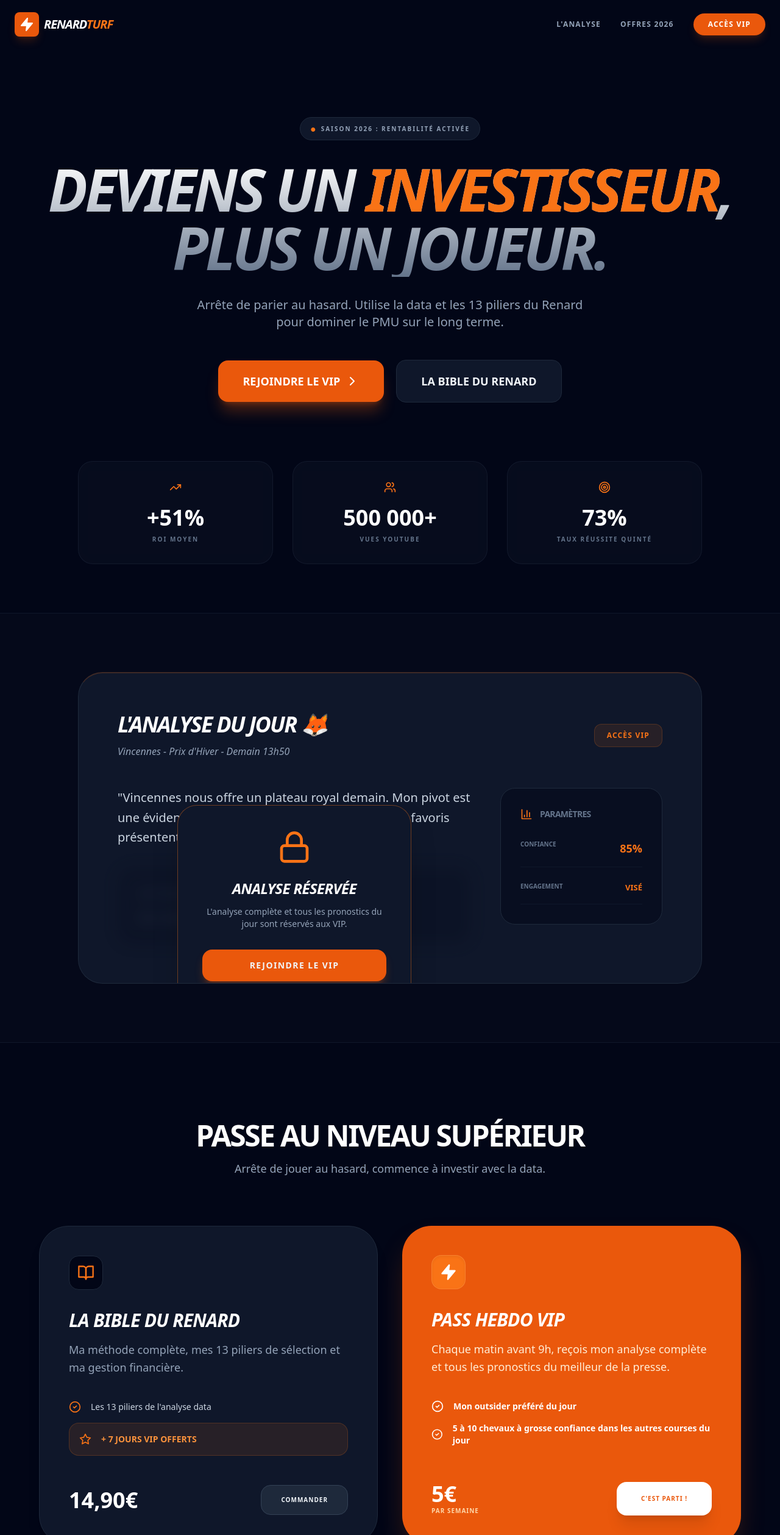
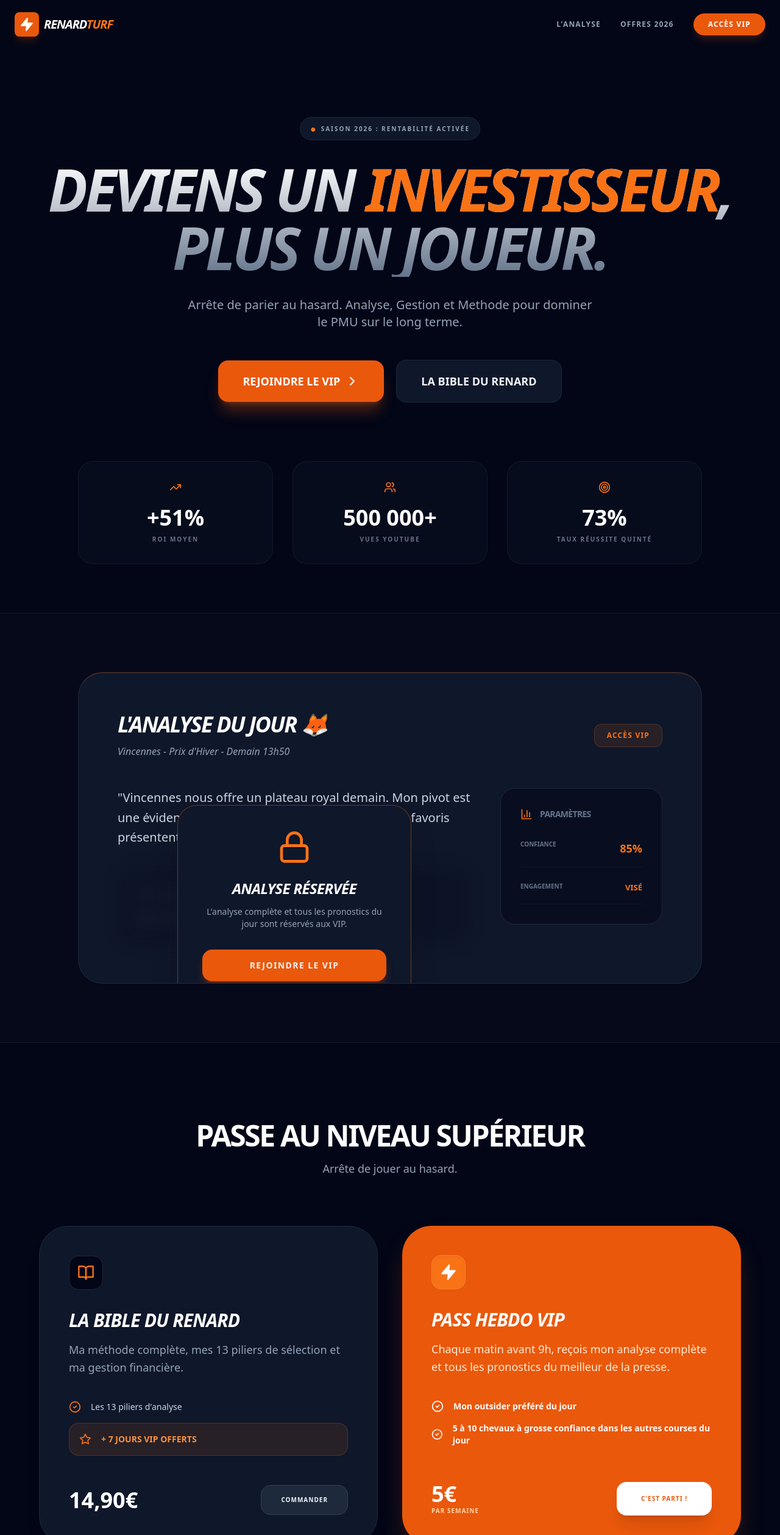
Before and after one commit to RenardTurf/Renard-turf, a React (Vite) app: page / in a window 1280 px wide. Shown: the top 2517 px of the page at 61% size. Built offline with nearby package versions, Linux system fonts and the light colour scheme.

Commit message:
Update App.jsx

```diff
--- a/src/App.jsx
+++ b/src/App.jsx
@@ -66,7 +66,7 @@ const App = () => {
             Deviens un <span className="text-orange-500 font-black">Investisseur</span>,<br />Plus un joueur.
           </h1>
           <p className="text-slate-400 text-lg md:text-xl max-w-2xl mx-auto mb-12 font-medium leading-relaxed">
-            Arrête de parier au hasard. Utilise la data et les 13 piliers du Renard pour dominer le PMU sur le long terme.
+            Arrête de parier au hasard. Analyse, Gestion et Methode pour dominer le PMU sur le long terme.
           </p>
           <div className="flex flex-col sm:flex-row gap-5 justify-center items-center">
             <a href={LINKS.VIP_HEBDO} target="_blank" rel="noopener noreferrer" className="w-full sm:w-auto bg-orange-600 hover:bg-orange-700 text-white px-10 py-5 rounded-2xl font-black text-lg flex items-center justify-center gap-2 transition-all shadow-xl shadow-orange-600/30 group">
@@ -154,7 +154,7 @@ const App = () => {
         <div className="container mx-auto max-w-6xl">
            <div className="text-center mb-20">
               <h2 className="text-5xl font-black mb-4 uppercase tracking-tighter text-white">Passe au niveau supérieur</h2>
-              <p className="text-slate-400 text-lg font-medium">Arrête de jouer au hasard, commence à investir avec la data.</p>
+              <p className="text-slate-400 text-lg font-medium">Arrête de jouer au hasard.</p>
            </div>
 
            <div className="grid grid-cols-1 md:grid-cols-2 gap-10">
@@ -167,7 +167,7 @@ const App = () => {
                     <h3 className="text-3xl font-black mb-4 uppercase tracking-tight italic text-left text-white">La Bible du Renard</h3>
                     <p className="text-slate-400 mb-10 text-lg font-medium leading-relaxed text-left">Ma méthode complète, mes 13 piliers de sélection et ma gestion financière.</p>
                     <ul className="space-y-4 mb-12 text-left">
-                       <li className="flex items-center gap-4 text-sm text-slate-300 font-medium"><CheckCircle2 className="w-5 h-5 text-orange-500" /> Les 13 piliers de l'analyse data</li>
+                       <li className="flex items-center gap-4 text-sm text-slate-300 font-medium"><CheckCircle2 className="w-5 h-5 text-orange-500" /> Les 13 piliers d'analyse</li>
                        <li className="flex items-center gap-4 text-sm text-orange-400 font-black bg-orange-500/10 p-4 rounded-2xl border border-orange-500/20"><Star className="w-5 h-5 text-orange-500" /> + 7 JOURS VIP OFFERTS</li>
                     </ul>
                  </div>
```
